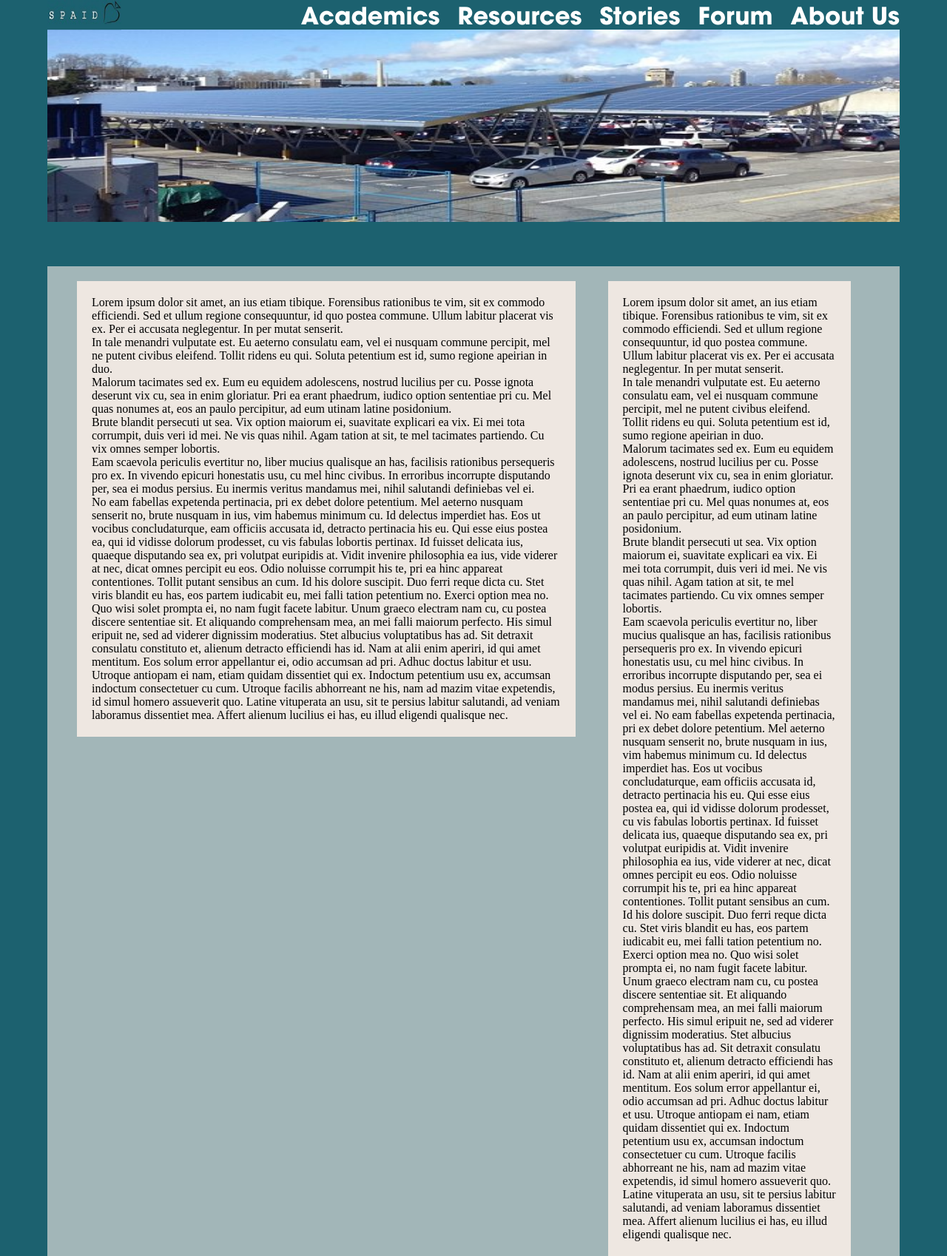
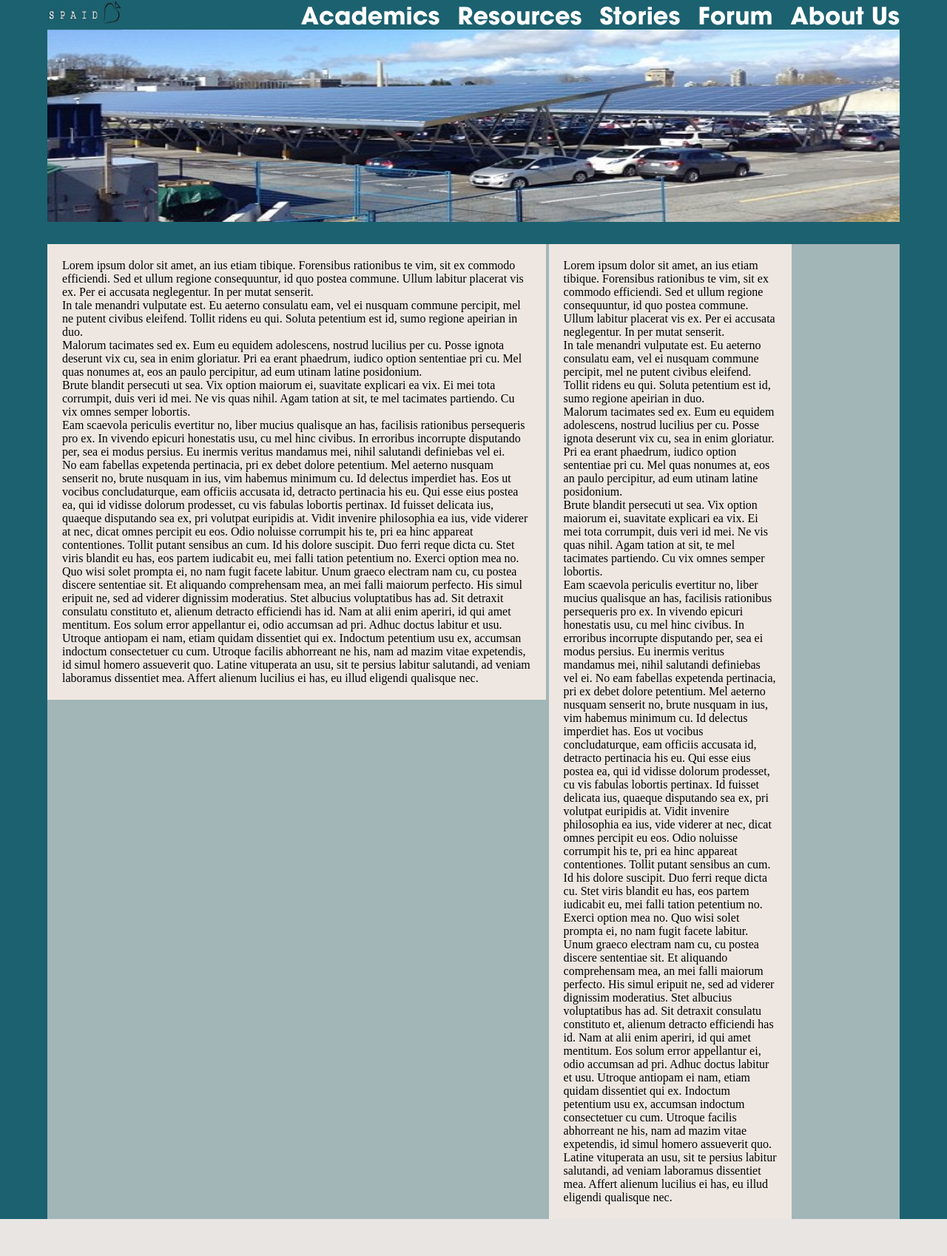
Before and after one commit to paulszefer/SPAID, a PHP site: page / in a window 1280 px wide. Shown: the whole page at 74% size. After the commit the page ends 1648 px from the top, so only its background shows below. Run offline with PHP 8.4, Linux system fonts and the light colour scheme.

Commit message:
Generic commit

```diff
--- a/G13/style/base.css
+++ b/G13/style/base.css
@@ -60,15 +60,14 @@ background-color: #1C616F;
 	width: 90%;
 	margin: auto;
 	position: relative;
-	top: 60px;
+	top: 30px;
 	background-color: #A2B6B8;
 }
 
 #calendar{
 	width: 25%;
 	padding: 20px;
-	margin-top: 20px;
-	margin-left: 40px;
+	margin: auto;
 	background-color: #EEE7E1;
 	display: inline-block;
 	vertical-align: top;
@@ -76,8 +75,7 @@ background-color: #1C616F;
 
 #maincontent {
 	width: 55%;
-	margin-top: 20px;
-	margin-left:40px;
+	margin: auto;
 	padding: 20px;
 	background-color: #EEE7E1;
 	display: inline-block;
```
